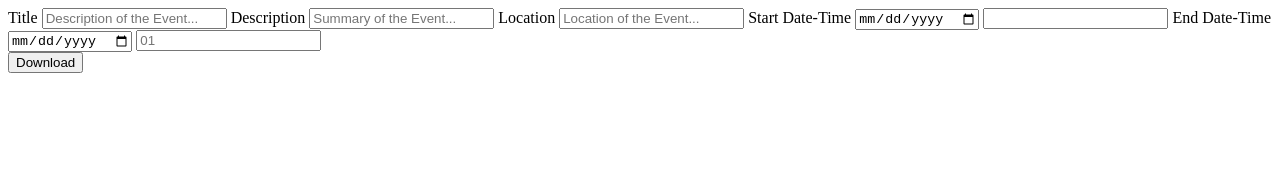
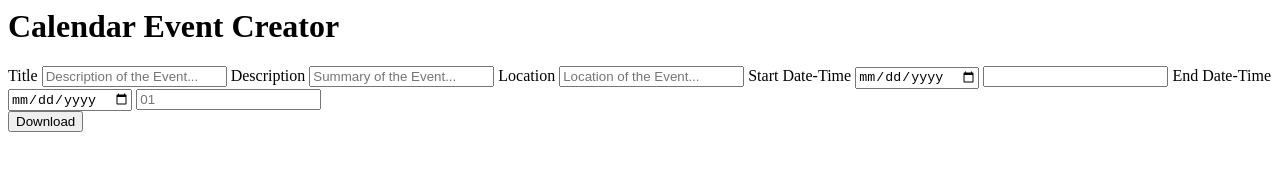
Before and after one commit to ICS414TeamProject/Event-Maker, a plain HTML site: page index.html in a window 1280 px wide. Drawn offline with Linux system fonts and the light colour scheme.

Commit message:
improvement on the codes and documentations

```diff
--- a/index.html
+++ b/index.html
@@ -1,23 +1,55 @@
 <html>
+
   <head>
+
     <script src="js/fun.js" type="text/javascript"></script>
+
   </head>
+
   <body>
+
     <div id="container">
+
+      <div id="header">
+
+        <h1>Calendar Event Creator</h1>
+
+      </div>
+
+      <div id="content">
+
         <label for="txtTitle">Title</label>
+
         <input id="txtTitle" placeholder="Description of the Event..." type="text">
+
         <label for="txtDescription">Description</label>
+
         <input id="txtDescription" placeholder="Summary of the Event..." type="text">
+
         <label for="txtLocation">Location</label>
+
         <input id="txtLocation" placeholder="Location of the Event..." type="text">
+
         <label for="txtStartDate">Start Date-Time</label>
+
         <input id="txtStartDate" type="date" data-date-format="ddMMyyyy">
+
         <input id="txtStartTime" type="text">
+
         <label for="txtEndDate">End Date-Time</label>
+
         <input id="txtEndDate" type="date">
+
         <input id="txtEndTime" type="text" placeholder="01">
+
         </br>
+
         <button id="btnDownload" onclick="ical()">Download</button>
+
       </div>
+
+    </div>
+
   </body>
+
 </html>
```
Also changed, not shown: ReadMe.txt. Lines whose indentation alone changed are shown as unchanged.
